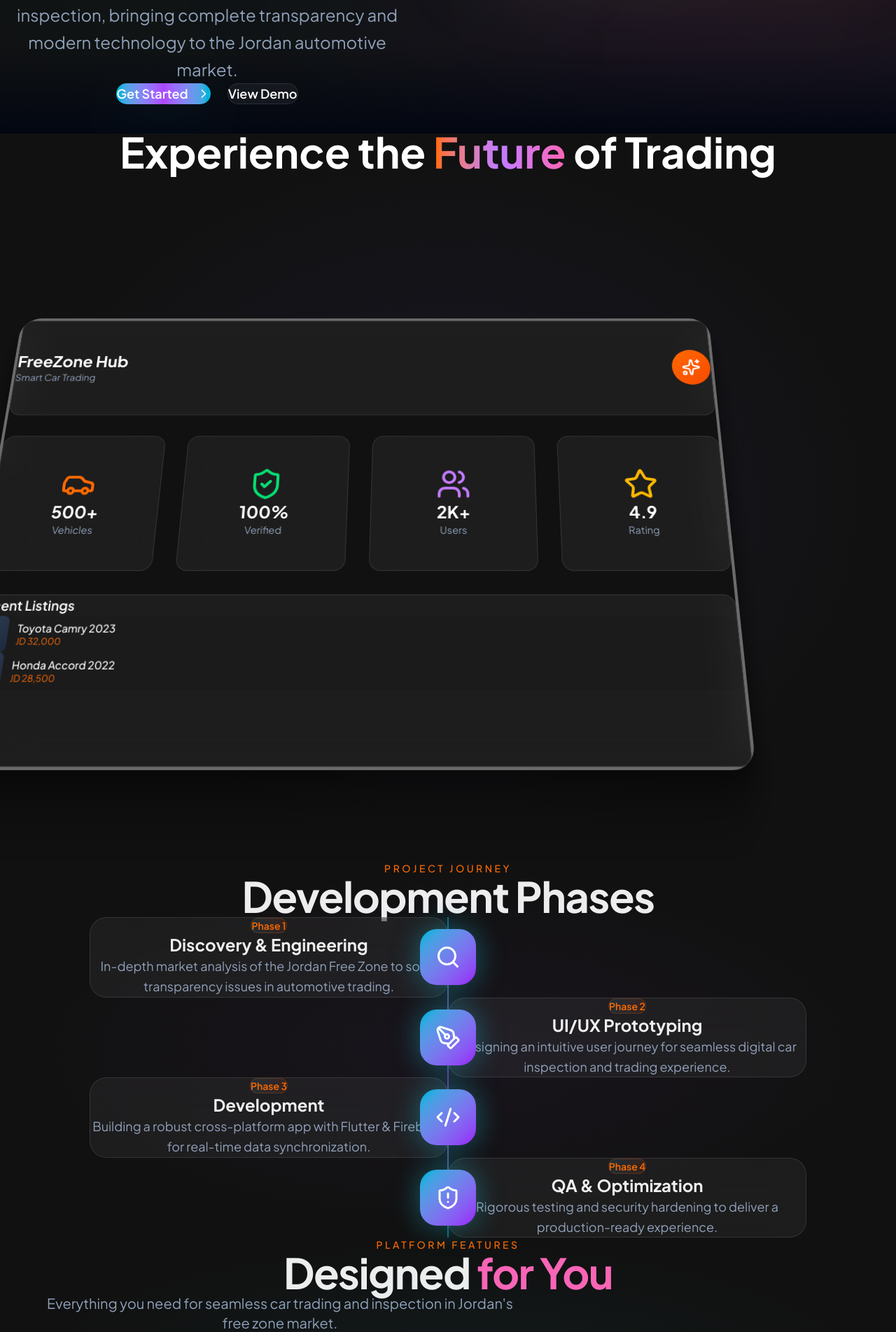
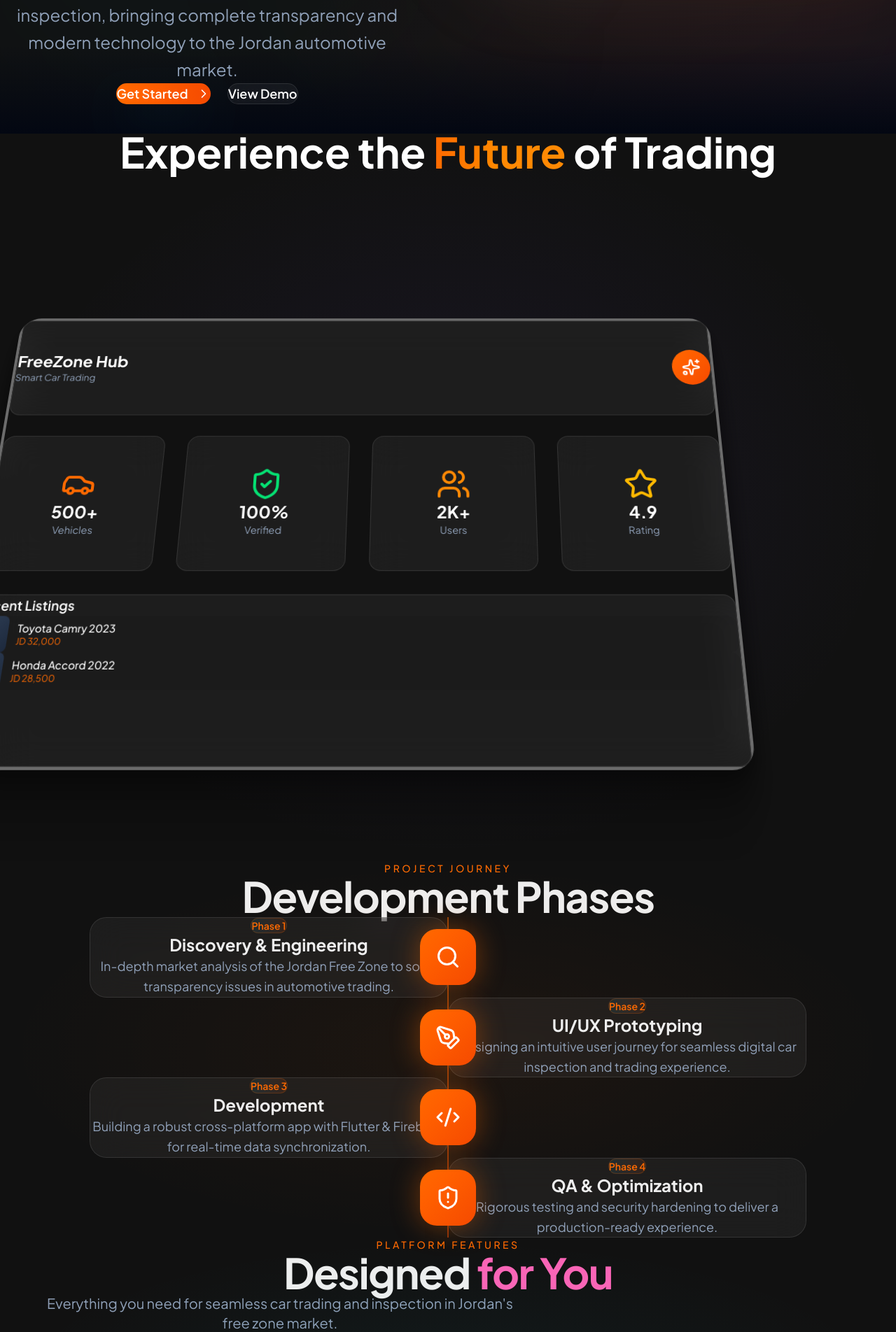
Before and after one commit to yazanrababah16-pixel/FreeZoneHubWeb, a React (Vite) app: page / in a window 1280 px wide. Shown: the part 609-2513 px from the top of the page at 70% size. Built offline with nearby package versions, Linux system fonts and the light colour scheme.

Commit message:
Fix: Remove purple, add spacing, align with orange brand

```diff
--- a/src/App.jsx
+++ b/src/App.jsx
@@ -104,7 +104,7 @@ const techSpecs = [
   { icon: Code2, title: 'Flutter', desc: 'Cross-platform mobile framework for iOS & Android', color: 'from-cyan-500 to-blue-500' },
   { icon: Search, title: 'Firebase', desc: 'Real-time database, authentication & cloud functions', color: 'from-amber-500 to-orange-500' },
   { icon: PenTool, title: 'Dart', desc: 'Type-safe programming language optimized for UI', color: 'from-blue-500 to-indigo-500' },
-  { icon: ShieldAlert, title: 'Cloud Integration', desc: 'Scalable GCP infrastructure with auto-scaling', color: 'from-purple-500 to-pink-500' },
+  { icon: ShieldAlert, title: 'Cloud Integration', desc: 'Scalable GCP infrastructure with auto-scaling', color: 'from-orange-500 to-amber-500' },
 ]
 
 const phases = [
@@ -210,7 +210,7 @@ function Hero() {
       <div className="absolute inset-0 bg-[radial-gradient(ellipse_at_top,_rgba(34,211,238,0.08)_0%,_transparent_50%)]" />
       <div className="absolute inset-0 bg-[radial-gradient(ellipse_at_bottom_right,_rgba(168,85,247,0.06)_0%,_transparent_50%)]" />
       <div className="absolute top-32 left-0 w-[600px] h-[600px] bg-cyan-500/5 rounded-full blur-[180px]" />
-      <div className="absolute bottom-0 right-0 w-[700px] h-[700px] bg-purple-500/5 rounded-full blur-[180px]" />
+      <div className="absolute bottom-0 right-0 w-[700px] h-[700px] bg-orange-500/5 rounded-full blur-[180px]" />
 
       <div className="relative z-10 w-full flex flex-col items-center justify-center">
         <div className="max-w-7xl mx-auto px-6 py-32 grid lg:grid-cols-2 gap-24 items-center w-full">
@@ -230,7 +230,7 @@ function Hero() {
                 FreeZone Hub:
               </span>
               <br />
-              <span className="bg-gradient-to-r from-orange-500 via-purple-400 to-cyan-400 bg-clip-text text-transparent bg-[length:200%_auto] animate-gradient">
+              <span className="bg-gradient-to-r from-orange-500 via-orange-400 to-cyan-400 bg-clip-text text-transparent bg-[length:200%_auto] animate-gradient">
                 Redefining
               </span>
               <br />
@@ -247,7 +247,7 @@ function Hero() {
                 href="#journey"
                 whileHover={{ scale: 1.05, boxShadow: '0 0 60px rgba(34,211,238,0.4)' }}
                 whileTap={{ scale: 0.95 }}
-                className="px-10 py-5 rounded-2xl font-semibold bg-gradient-to-r from-cyan-500 via-purple-500 to-cyan-500 text-white shadow-2xl shadow-cyan-500/20 flex items-center gap-3 text-lg cursor-pointer"
+                className="px-10 py-5 rounded-2xl font-semibold bg-gradient-to-r from-orange-500 to-orange-600 text-white shadow-2xl shadow-cyan-500/20 flex items-center gap-3 text-lg cursor-pointer"
               >
                 Get Started
                 <ChevronRight className="w-5 h-5" />
@@ -335,7 +335,7 @@ function AppPreview() {
         >
           <p className="text-orange-500 font-medium mb-6 tracking-[0.25em] uppercase text-sm">App Preview</p>
           <h1 className="text-4xl md:text-6xl font-bold text-white">
-            Experience the <span className="bg-gradient-to-r from-orange-500 via-purple-400 to-pink-400 bg-clip-text text-transparent">Future</span> of Trading
+            Experience the <span className="bg-gradient-to-r from-orange-500 via-orange-400 to-orange-400 bg-clip-text text-transparent">Future</span> of Trading
           </h1>
         </motion.div>
 
@@ -374,7 +374,7 @@ function AppPreview() {
                     <span className="text-slate-400 text-xs md:text-sm">Verified</span>
                   </div>
                   <div className="glass rounded-2xl p-4 md:p-6 border border-white/10 flex flex-col items-center justify-center">
-                    <Users className="w-8 h-8 md:w-12 md:h-12 text-purple-400 mb-2" />
+                    <Users className="w-8 h-8 md:w-12 md:h-12 text-orange-400 mb-2" />
                     <span className="text-white font-bold text-lg md:text-2xl">2K+</span>
                     <span className="text-slate-400 text-xs md:text-sm">Users</span>
                   </div>
@@ -415,13 +415,13 @@ function AppPreview() {
 function Journey() {
   return (
     <section id="journey" className="py-56 relative w-full flex flex-col items-center">
-      <div className="absolute inset-0 bg-[radial-gradient(ellipse_at_center,_rgba(168,85,247,0.05)_0%,_transparent_70%)]" />
+      <div className="absolute inset-0 bg-[radial-gradient(ellipse_at_center,_rgba(255,107,0,0.05)_0%,_transparent_70%)]" />
 
       <div className="w-full flex flex-col items-center max-w-6xl mx-auto px-6">
         <SectionTitle subtitle="Project Journey" title="Development Phases" />
 
         <div className="relative w-full max-w-5xl">
-          <div className="absolute left-1/2 top-0 bottom-0 w-px bg-gradient-to-b from-cyan-500 via-purple-500 to-cyan-500 -translate-x-1/2 shadow-[0_0_30px_rgba(34,211,238,0.5)]" />
+          <div className="absolute left-1/2 top-0 bottom-0 w-px bg-gradient-to-b from-orange-500 to-orange-600 -translate-x-1/2 shadow-[0_0_30px_rgba(34,211,238,0.5)]" />
 
           {phases.map((item, i) => {
             const isLeft = i % 2 === 0
@@ -452,7 +452,7 @@ function Journey() {
                   <motion.div
                     whileHover={{ scale: 1.4, rotate: 360 }}
                     transition={{ duration: 0.6 }}
-                    className="w-20 h-20 rounded-3xl bg-gradient-to-br from-cyan-500 to-purple-600 flex items-center justify-center shadow-[0_0_40px_rgba(34,211,238,0.4)]"
+                    className="w-20 h-20 rounded-3xl bg-gradient-to-br from-orange-500 to-orange-600 flex items-center justify-center shadow-[0_0_40px_rgba(255,107,0,0.4)]"
                   >
                     <item.icon className="w-9 h-9 text-white" />
                   </motion.div>
@@ -542,7 +542,7 @@ function FeatureSection() {
               href="#team"
               whileHover={{ scale: 1.05, boxShadow: '0 0 40px rgba(34,211,238,0.4)' }}
               whileTap={{ scale: 0.95 }}
-              className="px-10 py-5 rounded-2xl font-semibold bg-gradient-to-r from-cyan-500 via-purple-500 to-cyan-500 text-white shadow-2xl shadow-cyan-500/20 flex items-center gap-3 text-lg cursor-pointer"
+              className="px-10 py-5 rounded-2xl font-semibold bg-gradient-to-r from-orange-500 to-orange-600 text-white shadow-2xl shadow-cyan-500/20 flex items-center gap-3 text-lg cursor-pointer"
             >
               Explore All Features
               <ChevronRight className="w-5 h-5" />
@@ -748,7 +748,7 @@ function AboutSection() {
             ].map((item, idx) => (
               <div key={idx} className="flex flex-col gap-2">
                 <p className="text-slate-500 text-sm">{item.label}</p>
-                <span className="text-4xl md:text-5xl font-bold bg-gradient-to-r from-orange-500 to-purple-400 bg-clip-text text-transparent">
+                <span className="text-4xl md:text-5xl font-bold bg-gradient-to-r from-orange-500 to-orange-400 bg-clip-text text-transparent">
                   {item.value}
                 </span>
               </div>
@@ -763,8 +763,8 @@ function AboutSection() {
 
 function TechSpecs() {
   return (
-    <section id="tech" className="py-56 relative w-full flex flex-col items-center">
-      <div className="absolute inset-0 bg-[radial-gradient(ellipse_at_bottom_right,_rgba(59,130,246,0.05)_0%,_transparent_50%)]" />
+    <section id="tech" className="py-32 md:py-40 relative w-full flex flex-col items-center">
+      <div className="absolute inset-0 bg-[radial-gradient(ellipse_at_bottom_right,_rgba(255,107,0,0.05)_0%,_transparent_50%)]" />
       <div className="w-full flex flex-col items-center max-w-7xl mx-auto px-6">
         <SectionTitle subtitle="Technical Specs" title="Our Technology Stack" />
 
@@ -777,7 +777,7 @@ function TechSpecs() {
               viewport={{ once: true }}
               transition={{ duration: 0.8, delay: i * 0.1 }}
               whileHover={{ y: -12 }}
-              className="glass rounded-3xl p-12 border border-white/10 text-center group hover:border-purple-500/30 transition-all duration-500 max-w-xs"
+              className="glass rounded-3xl p-8 border border-white/10 text-center group hover:border-orange-500/30 transition-all duration-500 max-w-xs"
             >
               <motion.div
                 whileHover={{ rotate: 360 }}
```
Also changed, not shown: 1 other file (tests, documents, lock files or other folders).
